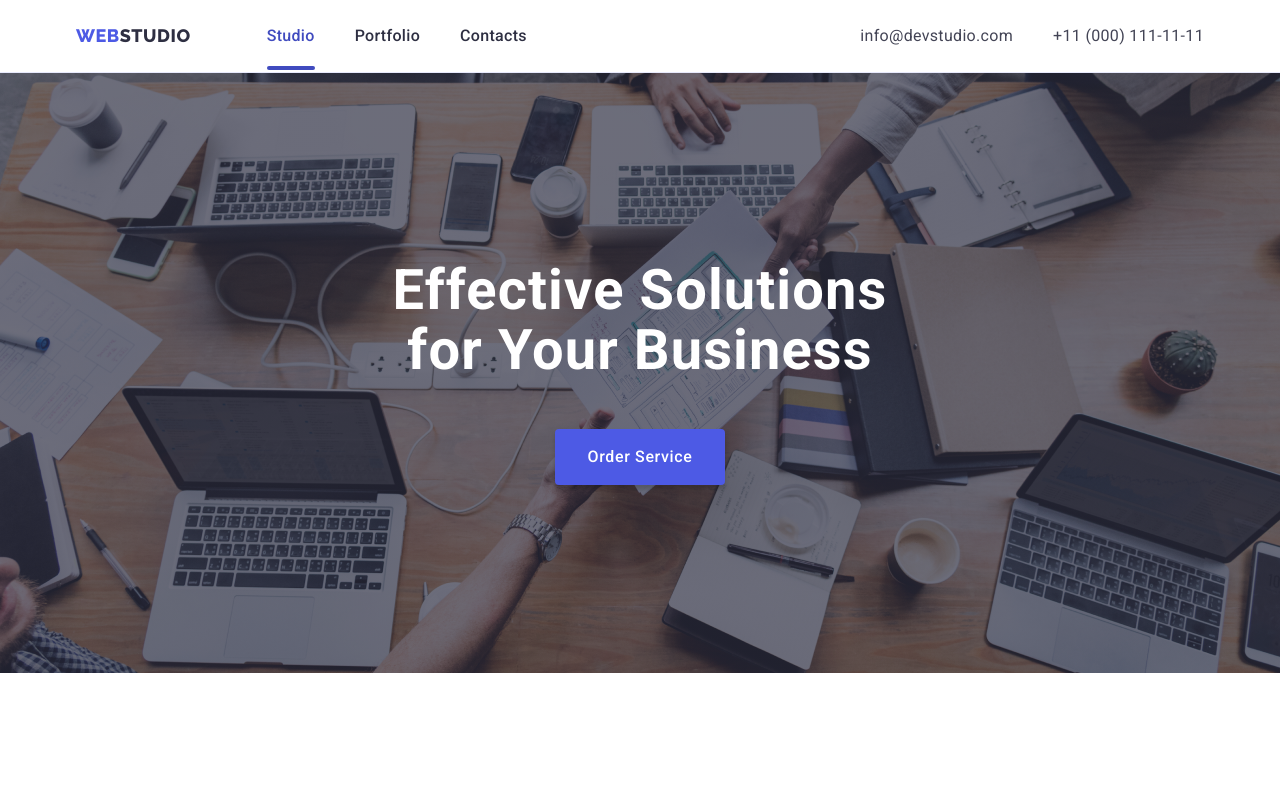
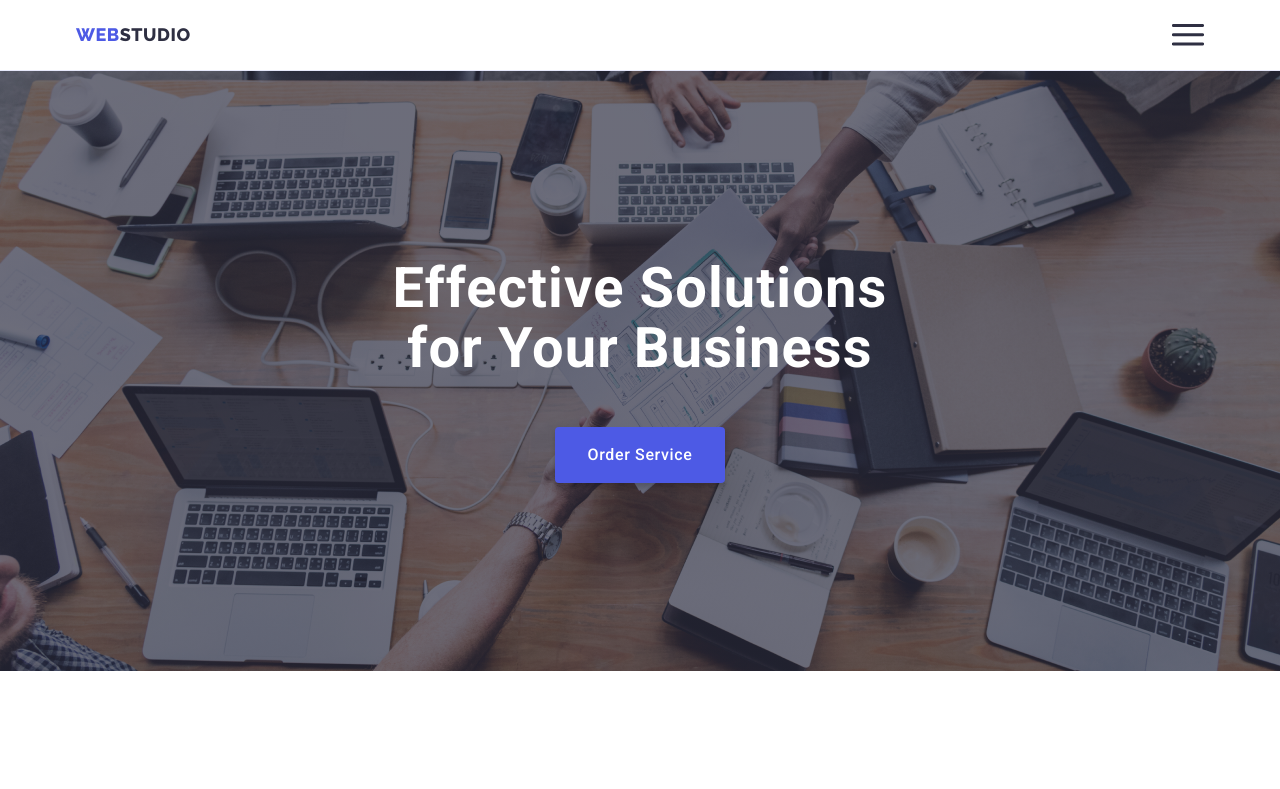
Before and after one commit to Kateryna4213/goit-markup-hw-07, a plain HTML site: page index.html in a window 1280 px wide. Shown: the top 789 px of the page. Drawn offline with nearby package versions, Linux system fonts and the light colour scheme.

Commit message:
update_header

```diff
--- a/css/styles.css
+++ b/css/styles.css
@@ -60,8 +60,34 @@ button {
   font-family: inherit;
   cursor: pointer;
 }
-/* ================= HEADER ================= */
 
+.container {
+  max-width: 428px;
+  padding-left: 16px;
+  padding-right: 16px;
+  margin-left: auto;
+  margin-right: auto;
+}
+
+@media screen and (min-width: 768px) {
+  .container {
+    max-width: 768px;
+  }
+}
+@media screen and (min-width: 1158px) {
+  .container {
+    max-width: 1158px;
+    padding-left: 15px;
+    padding-right: 15px;
+  }
+}
+
+.nav {
+  display: none;
+}
+.main-adress {
+  display: none;
+}
 .page-header {
   padding-top: 24px;
   padding-bottom: 24px;
@@ -70,22 +96,31 @@ button {
   box-shadow: 0px 2px 1px rgba(46, 47, 66, 0.08),
     0px 1px 1px rgba(46, 47, 66, 0.16), 0px 1px 6px rgba(46, 47, 66, 0.08);
 }
-
 .page-header-container {
   display: flex;
-  align-items: center;
+  justify-content: space-between;
 }
+.mobile-open-button {
+  border-color: transparent;
+  border: none;
+  padding: 0;
+  line-height: 0;
+}
+/* ================= HEADER ================= */
+
+/*
+
+
 
 .page-navigation {
   display: flex;
-  /* column-gap: 76px; */
+
   align-items: center;
 }
 .nav {
   display: flex;
   gap: 40px;
-  /* padding-top: 24px;
-  padding-bottom: 24px; */
+
 }
 
 .main-adress > ul {
@@ -166,7 +201,7 @@ button {
 .adress-item-link:focus {
   color: var(--hover-state-color);
   transition: color 250ms cubic-bezier(0.4, 0, 0.2, 1);
-}
+} */
 
 /* ================= LOGO ================= */
 
--- a/index.html
+++ b/index.html
@@ -54,6 +54,11 @@
             </li>
           </ul>
         </address>
+        <button type="button" class="mobile-open-button">
+          <svg width="32" height="22">
+            <use href="./images/icons.svg#icon-charm-menu-hamburger"></use>
+          </svg>
+        </button>
       </div>
     </header>
     <main>
@@ -65,7 +70,7 @@
           </button>
         </div>
       </section>
-      <section class="solutions-container section">
+      <!-- <section class="solutions-container section">
         <div class="the-second-container container">
           <h2 class="solutions-title visually-hidden">Main solutions</h2>
           <ul class="solutions-list list">
@@ -120,8 +125,8 @@
             </li>
           </ul>
         </div>
-      </section>
-      <section class="activities-container section">
+      </section> -->
+      <!-- <section class="activities-container section">
         <div class="the-third-container container">
           <h2 class="secondary-title">What are we doing</h2>
 
@@ -155,8 +160,8 @@
             </li>
           </ul>
         </div>
-      </section>
-      <section class="our-team section">
+      </section> -->
+      <!-- <section class="our-team section">
         <div class="container">
           <h2 class="secondary-title">Our Team</h2>
           <ul class="team-list list">
@@ -416,8 +421,8 @@
             </li>
           </ul>
         </div>
-      </section>
-      <section class="customers-section">
+      </section> -->
+      <!-- <section class="customers-section">
         <div class="container">
           <h2 class="customers-section-titile secondary-titile">Customers</h2>
           <ul class="customers-section-list list">
@@ -480,9 +485,9 @@
             </li>
           </ul>
         </div>
-      </section>
+      </section> -->
     </main>
-    <footer class="footer-container">
+    <!-- <footer class="footer-container">
       <div class="footer-container-box container">
         <div class="footer-box-logo">
           <a class="logo link" href="./index.html">
@@ -545,8 +550,8 @@
           </form>
         </div>
       </div>
-    </footer>
-    <div class="backdrop is-hidden" data-modal>
+    </footer> -->
+    <!-- <div class="backdrop is-hidden" data-modal>
       <div class="modal">
         <button type="button" class="modal-close-btn" data-modal-close>
           <svg class="icon-modal-closing" width="8" height="8">
@@ -556,7 +561,7 @@
         <p class="contact-form-caption">
           Leave your contacts and we will call you back
         </p>
-        <!-- MODAL FORM -->
+
         <form class="contact-form">
           <div class="contact-form-input-field">
             <label for="user-name" class="contact-form-label">Name</label>
@@ -634,6 +639,6 @@
         </form>
       </div>
     </div>
-    <script src="./js/modal.js"></script>
+    <script src="./js/modal.js"></script> -->
   </body>
 </html>
```
